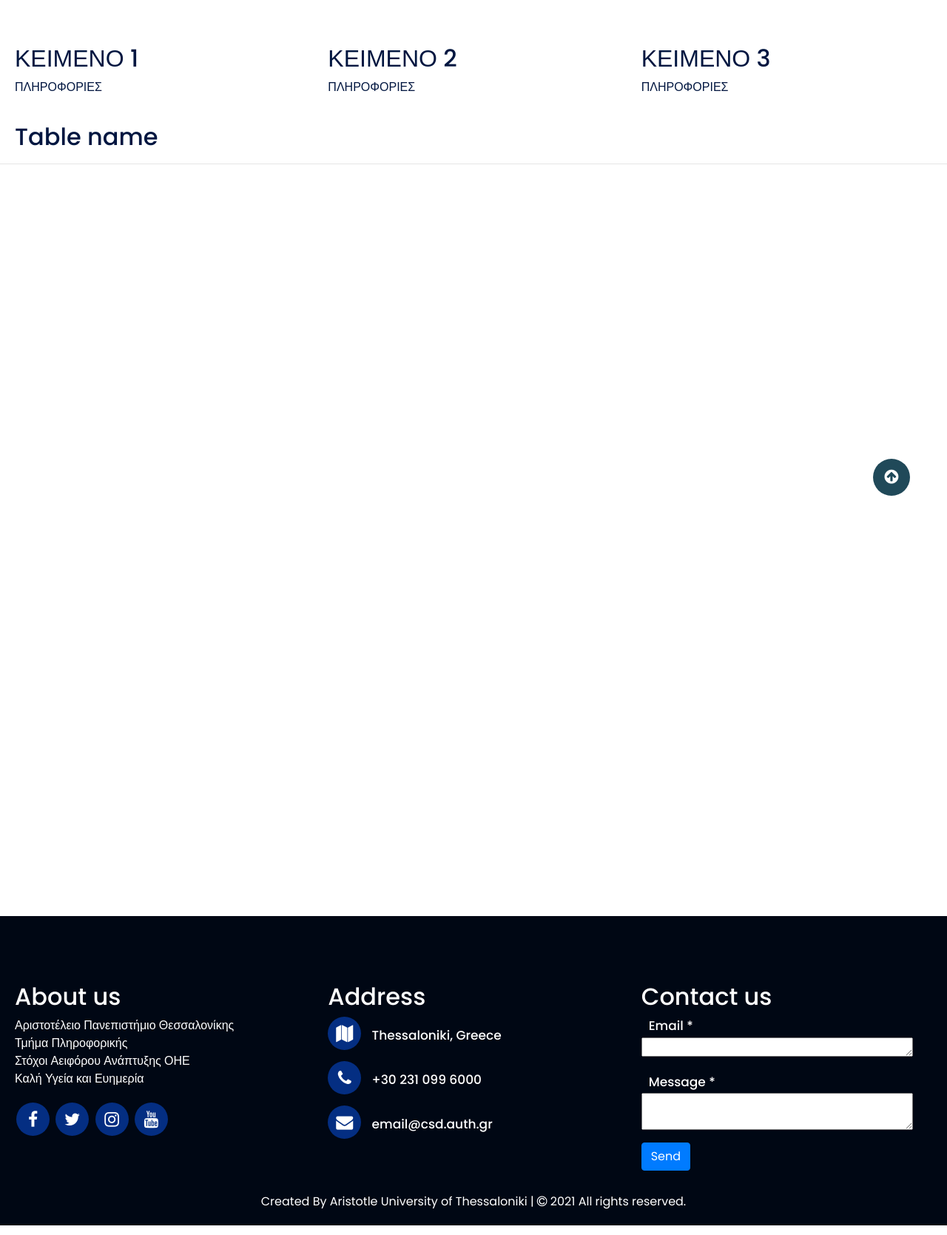
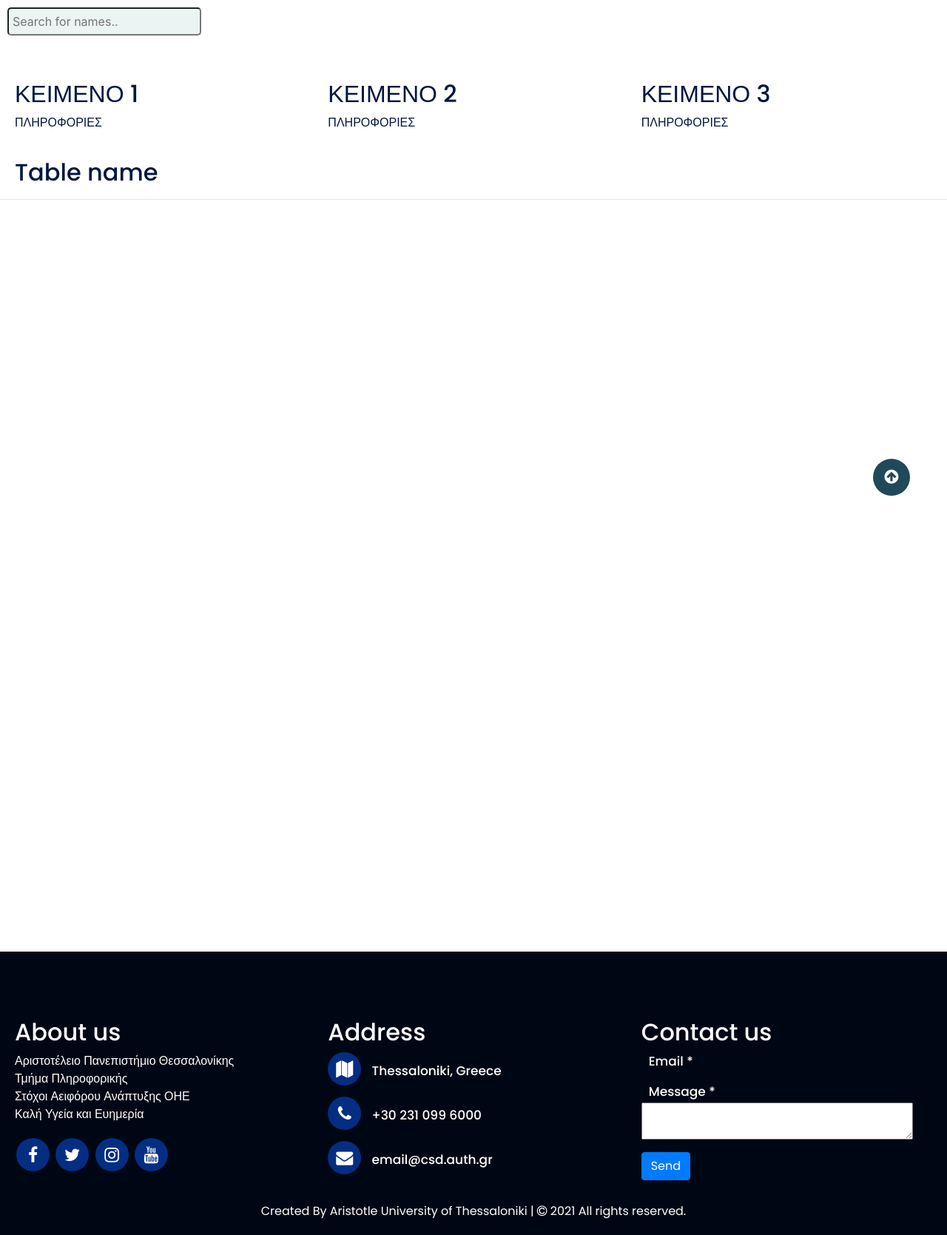
Before and after one commit to gesot/education-for-all, a PHP site: page /admin-page.php in a window 1280 px wide. Shown: the part 80-1749 px from the top of the page at 74% size. Run offline with PHP 8.4, Linux system fonts and the light colour scheme; data that the repository does not hold is empty.

Commit message:
search bar

```diff
--- a/admin-page.css
+++ b/admin-page.css
@@ -1,4 +1,13 @@
-.search{
+#myInput {
+  display: block;
+  color: #011640;
+  background-color: #ecf3f3;
+  margin: 10px;
+  padding: 5px;
+  border-radius: 5px;
+}
+
+.search {
   justify-content: center;
   align-items: center;
   width: 100%;
@@ -7,7 +16,7 @@
   border-radius: 6px;
 }
 
-  .search-input{
+.search-input {
   padding: 1rem 2rem;
   border: 0;
   border-radius: inherit;
@@ -15,7 +24,7 @@
   font-size: 1.4rem;
 }
 
-  .search-btn{
+.search-btn {
   padding: 1rem 2rem;
   cursor: pointer;
   display: inline-block;
@@ -29,18 +38,17 @@
   flex-shrink: 0;
 }
 
-
 /*----------START OF TABLE----------*/
-.content-table{
+.content-table {
   border-collapse: collapse;
   font-size: 20px;
   min-width: 1000px;
-  border-radius:  5px 5px 0 0 ;
+  border-radius: 5px 5px 0 0;
   overflow: hidden;
   box-shadow: 0 0 20px rgba(0, 0, 0, 0.15);
 }
 
-.content-table thead tr{
+.content-table thead tr {
   background-color: #011640;
   color: #fff;
   text-align: left;
@@ -49,36 +57,35 @@
 }
 
 .content-table th,
-.content-table td{
+.content-table td {
   padding: 12px, 15px;
 }
 
-.content-table tbody tr{
+.content-table tbody tr {
   border-bottom: 1px solid #dddddd;
 }
 
-.content-table tbody tr:nth-of-type(even){
-    background-color:#5F9EA0;
+.content-table tbody tr:nth-of-type(even) {
+  background-color: #5f9ea0;
 }
-.content-table tbody tr:last-of-type{
+.content-table tbody tr:last-of-type {
   border-bottom: 2px solid #011640;
 }
-.content-table tbody td{
+.content-table tbody td {
   color: #011640;
 }
 
-
 /*----------END OF TABLE----------*/
-.comment-table{
+.comment-table {
   border-collapse: collapse;
   font-size: 20px;
   width: 85em;
-    border-radius:  5px 5px 0 0 ;
+  border-radius: 5px 5px 0 0;
   overflow: hidden;
   box-shadow: 0 0 20px rgba(0, 0, 0, 0.15);
 }
 
-.comment-table thead tr{
+.comment-table thead tr {
   background-color: #011640;
   color: black;
   text-align: left;
@@ -88,20 +95,20 @@
 }
 
 .comment-table th,
-.comment-table td{
+.comment-table td {
   padding: 12px, 15px;
 }
 
-.comment-table tbody tr{
+.comment-table tbody tr {
   border-bottom: 1px solid #dddddd;
 }
 
-.comment-table tbody tr:nth-of-type(even){
-    background-color:#5F9EA0;
+.comment-table tbody tr:nth-of-type(even) {
+  background-color: #5f9ea0;
 }
-.comment-table tbody tr:last-of-type{
+.comment-table tbody tr:last-of-type {
   border-bottom: 2px solid #011640;
 }
-.comment-table tbody td{
+.comment-table tbody td {
   color: #011640;
 }
--- a/admin-page.php
+++ b/admin-page.php
@@ -17,6 +17,33 @@
 	</head>
 
 <body>
+<input type="text" id="myInput" onkeyup="myFunction()" placeholder="Search for names..">
+<script>
+function myFunction() {
+  // Declare variables
+  var input, filter, table, tr, td, i, txtValue;
+  input = document.getElementById("myInput");
+  filter = input.value.toUpperCase();
+  table = document.querySelector(".content-table");
+  tr = table.getElementsByTagName("tr");
+
+  // Loop through all table rows, and hide those who don't match the search query
+  for (i = 0; i < tr.length; i++) {
+    td = tr[i].getElementsByTagName("td")[0];
+    td2 = tr[i].getElementsByTagName("td")[1];
+    if (td || td2) {
+      txtValue = td.textContent || td.innerText;
+      txtValue2 = td2.textContent || td2.innerText;
+      if ((txtValue.toUpperCase().indexOf(filter) > -1)||(txtValue2.toUpperCase().indexOf(filter) > -1)) {
+        tr[i].style.display = "";
+      } else {
+        tr[i].style.display = "none";
+      }
+    }
+  }
+}
+</script>
+
 <!----------START OF ROWS---------->
     <div class="container-fluid" name="plain-header" style="margin-top: 40px; padding: 20px">
         <div class="row">
@@ -115,7 +142,6 @@
               <div class="email">
                 <div class="text">Email *</div>
                 <input type="email" required>
-                <textarea rows="1" cols="25" required></textarea>
               </div>
               <div class="msg">
                 <div class="text">Message *</div>
--- a/nav/logged-nav.php
+++ b/nav/logged-nav.php
@@ -12,7 +12,7 @@
         <ul>
             <li><a href=''>Edit Profile</a></li>
             <li><a href='   ./user-interaction/logout.php'>Log-Out</a></li>" . ( mysqli_num_rows($checkAdminQuery) == 1 ?
-            "<li><a href='   ../admin-page.php'>Admin</a> </li>" : "" ) ."
+            "<li><a href='   ./admin-page.php'>Admin</a> </li>" : "" ) ."
         </ul>
         </li>
         ";
```
Lines whose indentation alone changed are shown as unchanged.
